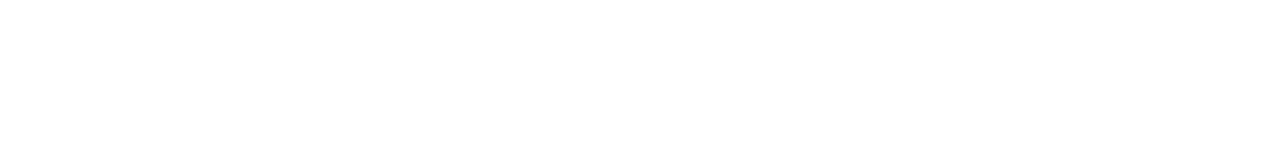
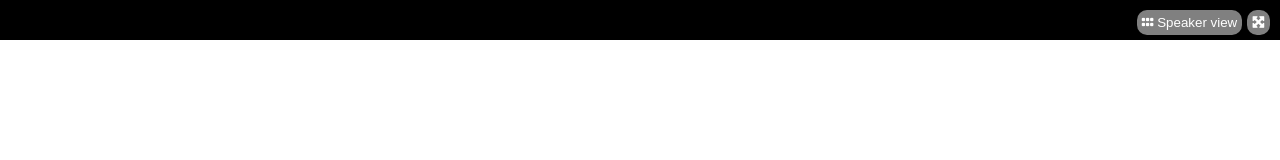
Before and after one commit to marcocampisi/html-css-zoom, a plain HTML site: page index.html in a window 1280 px wide. Drawn offline with Linux system fonts and the light colour scheme.

Commit message:
Aggiunto header

```diff
--- a/css/style.css
+++ b/css/style.css
@@ -4,3 +4,34 @@
     padding: 0;
     box-sizing: border-box;
 }
+
+/* GENERAL */
+* {
+    font-family: Arial, Helvetica, sans-serif;
+}
+
+header {
+    background-color: black;
+    height: 5vh;
+}
+.container {
+    position: relative;
+    display: flex;
+    max-width: 100%;
+    margin: 0 auto;
+    align-items: center;
+}
+
+nav {
+    position: absolute;
+    right: 10px;
+    top: 10px;
+}
+
+nav > button {
+    color: white;
+    background-color: gray;
+    border: none;
+    border-radius: 10px;
+    padding: 5px;
+}
--- a/index.html
+++ b/index.html
@@ -11,6 +11,20 @@
         <link rel="stylesheet" href="css/style.css">
     </head>
     <body>
+        <header>
+            <div class="container">
+                <nav>
+                    <button><i class="fa-solid fa-grip"></i> Speaker view</button>
+                    <button><i class="fa-solid fa-maximize"></i></button>
+                </nav>
+            </div>
+        </header>
+        <main>
+
+        </main>
+        <footer>
+
+        </footer>
 
     </body>
 </html>
```
Lines whose indentation alone changed are shown as unchanged.
